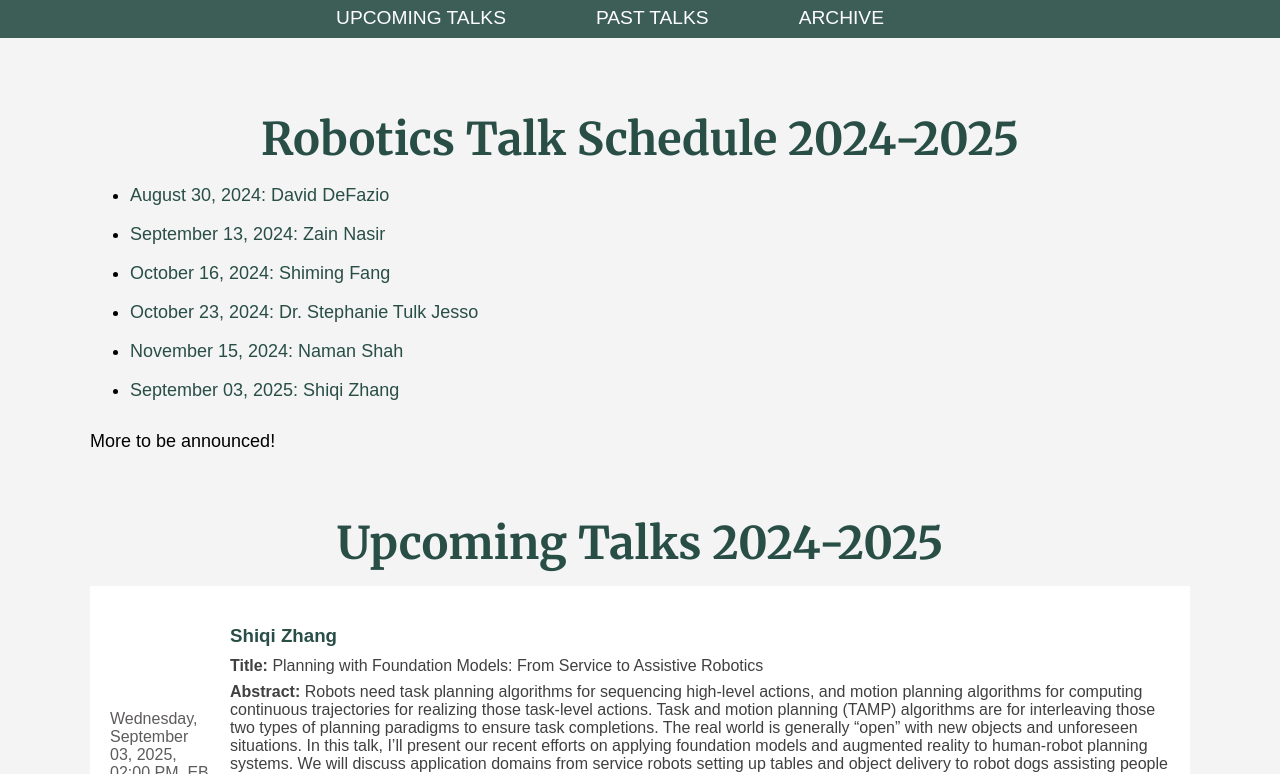
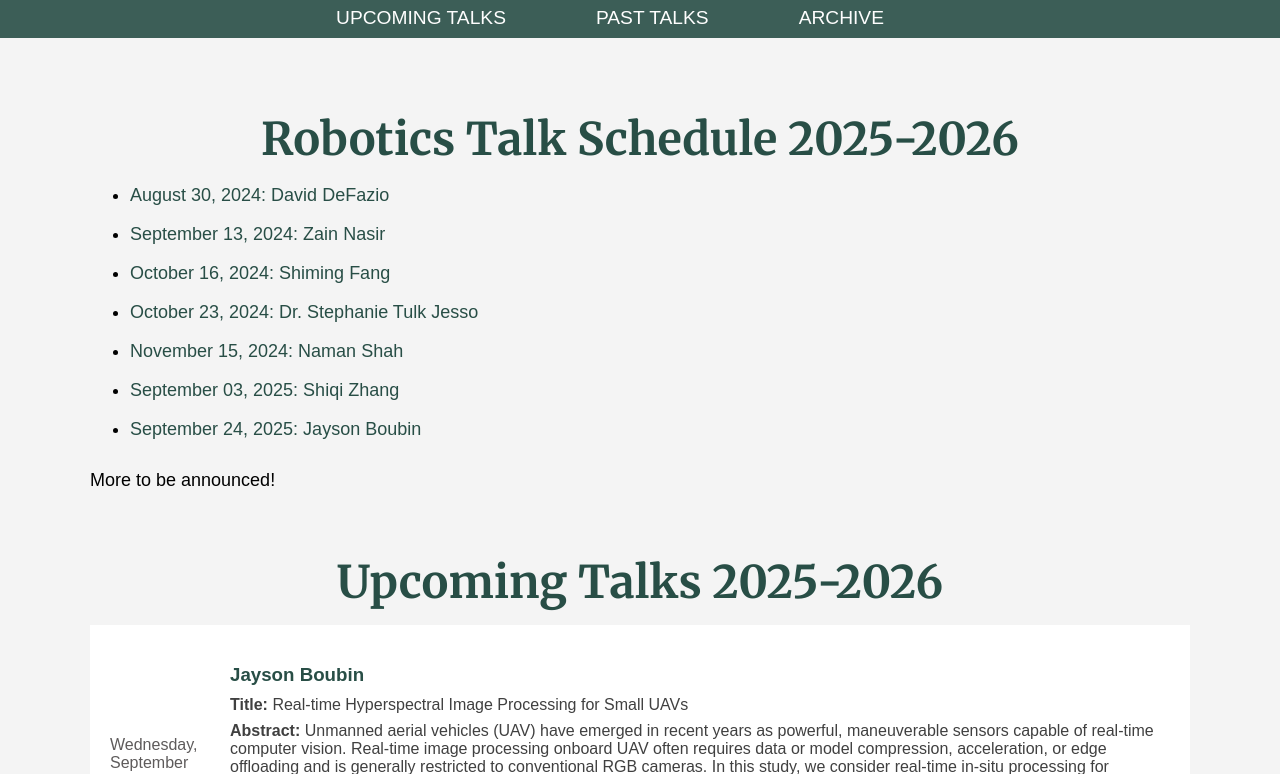
Before and after one commit to bing-robotics/bing-robotics.github.io, a React (Create React App) app: page / in a window 1280 px wide. Shown: the part 466-1240 px from the top of the page. Built offline with nearby package versions, Linux system fonts and the light colour scheme.

Commit message:
fix: updated TalkSection to 09/24

```diff
--- a/src/components/TalksSection.js
+++ b/src/components/TalksSection.js
@@ -1,21 +1,90 @@
-import React from 'react';
-import Talk from './Talk';
+import React from "react";
+import Talk from "./Talk";
 
 function TalksSection() {
   return (
     <section className="talks-section">
       <div id="talks-schedule" className="talks-wrapper">
-            <h2>Robotics Talk Schedule 2024-2025</h2>
-            <p style={{fontSize: '18px'}}><ul><li><a href='#Legged Locomotion and Collaborative Decision Making in Human-Robot Teams'>August 30, 2024: David DeFazio</a></li></ul></p>
-            <p style={{fontSize: '18px'}}><ul><li><a href='#NetSLAM: Network-Aware Path Planning for Edge-Assisted UAV Swarms'>September 13, 2024: Zain Nasir</a></li></ul></p>
-            <p style={{fontSize: '18px'}}><ul><li><a href='#Fine-Tuning Hybrid Physics-Informed Neural Networks for Vehicle Dynamics Model Estimation'>October 16, 2024: Shiming Fang</a></li></ul></p>
-            <p style={{fontSize: '18px'}}><ul><li><a href='#On the potential for human-centered, cognitively inspired AI for autonomous robotics in healthcare: a respectful critique'>October 23, 2024: Dr. Stephanie Tulk Jesso</a></li></ul></p>
-            <p style={{fontSize: '18px'}}><ul><li><a href='#Autonomously Learning World-Model Representations For Efficient Robot Planning'>November 15, 2024: Naman Shah</a></li></ul></p>
-            <p style={{fontSize: '18px'}}><ul><li><a href='#Planning with Foundation Models: From Service to Assistive Robotics'>September 03, 2025: Shiqi Zhang</a></li></ul></p>
-            <p style={{ marginTop: '30px', fontSize: '18px' }}>More to be announced!</p>
+        <h2>Robotics Talk Schedule 2025-2026</h2>
+        <p style={{ fontSize: "18px" }}>
+          <ul>
+            <li>
+              <a href="#Legged Locomotion and Collaborative Decision Making in Human-Robot Teams">
+                August 30, 2024: David DeFazio
+              </a>
+            </li>
+          </ul>
+        </p>
+        <p style={{ fontSize: "18px" }}>
+          <ul>
+            <li>
+              <a href="#NetSLAM: Network-Aware Path Planning for Edge-Assisted UAV Swarms">
+                September 13, 2024: Zain Nasir
+              </a>
+            </li>
+          </ul>
+        </p>
+        <p style={{ fontSize: "18px" }}>
+          <ul>
+            <li>
+              <a href="#Fine-Tuning Hybrid Physics-Informed Neural Networks for Vehicle Dynamics Model Estimation">
+                October 16, 2024: Shiming Fang
+              </a>
+            </li>
+          </ul>
+        </p>
+        <p style={{ fontSize: "18px" }}>
+          <ul>
+            <li>
+              <a href="#On the potential for human-centered, cognitively inspired AI for autonomous robotics in healthcare: a respectful critique">
+                October 23, 2024: Dr. Stephanie Tulk Jesso
+              </a>
+            </li>
+          </ul>
+        </p>
+        <p style={{ fontSize: "18px" }}>
+          <ul>
+            <li>
+              <a href="#Autonomously Learning World-Model Representations For Efficient Robot Planning">
+                November 15, 2024: Naman Shah
+              </a>
+            </li>
+          </ul>
+        </p>
+        <p style={{ fontSize: "18px" }}>
+          <ul>
+            <li>
+              <a href="#Planning with Foundation Models: From Service to Assistive Robotics">
+                September 03, 2025: Shiqi Zhang
+              </a>
+            </li>
+          </ul>
+        </p>
+        <p style={{ fontSize: "18px" }}>
+          <ul>
+            <li>
+              <a href="#Real-time Hyperspectral Image Processing for Small UAVs">
+                September 24, 2025: Jayson Boubin
+              </a>
+            </li>
+          </ul>
+        </p>
+        <p style={{ marginTop: "30px", fontSize: "18px" }}>
+          More to be announced!
+        </p>
       </div>
       <div id="upcoming-talks" className="talks-wrapper">
-            <h2>Upcoming Talks 2024-2025</h2>
+        <h2>Upcoming Talks 2025-2026</h2>
+        <Talk
+          id="Real-time Hyperspectral Image Processing for Small UAVs"
+          time="Wednesday, September 24, 2025, 02:00 PM, EB T1"
+          speaker="Jayson Boubin"
+          title="Real-time Hyperspectral Image Processing for Small UAVs"
+          abstract="Unmanned aerial vehicles (UAV) have emerged in recent years as powerful, maneuverable sensors capable of real-time computer vision. Real-time image processing onboard UAV often requires data or model compression, acceleration, or edge offloading and is generally restricted to conventional RGB cameras. In this study, we consider real-time in-situ processing for hyperspectral imaging (HSI). HSI cameras detect many wavelengths of light. Material-specific spectral signatures can be matched to camera outputs to identify materials in a UAV’s environment, but HSI cameras produce large amounts of information that generally require offline processing by heavy-weight software. We present REMIX, a real-time hyperspectral processing payload for small UAV. REMIX uses a custom software library, light-weight hyperspectral camera, and small embedded device to process and visualize HSI data in real-time. REMIX processes HSI lines in under 5ms, allowing HSI perception to be visualized in real-time where conventional methods may take hours. We show that, when properly configured, adding real-time processing via REMIX degrades UAV flight time by only 4% and increases HSI processing speeds by up to 6X compared to naive payloads, and further decreases post-processing time by 20.48X compared to conventional methods, even when using significantly less powerful equipment."
+        />
+      </div>
+      <div id="past-talks" className="talks-wrapper">
+        <h2>Past Talks 2025-2026</h2>
         <Talk
           id="Planning with Foundation Models: From Service to Assistive Robotics"
           time="Wednesday, September 03, 2025, 02:00 PM, EB T1"
@@ -24,9 +93,7 @@ function TalksSection() {
           abstract="Robots need task planning algorithms for sequencing high-level actions, and motion planning algorithms for computing continuous trajectories for realizing those task-level actions. Task and motion planning (TAMP) algorithms are for interleaving those two types of planning paradigms to ensure task completions. The real world is generally “open” with new objects and unforeseen situations. In this talk, I’ll present our recent efforts on applying foundation models and augmented reality to human-robot planning systems. We will discuss application domains from service robots setting up tables and object delivery to robot dogs assisting people with visual impairment in navigation"
           bio="Dr. Shiqi Zhang is an Associate Professor with the School of Computing, the State University of New York at Binghamton (SUNY Binghamton). His research interests include robot decision making, robot learning and human-robot systems. He was a Postdoc at the University of Texas at Austin and received his Ph.D. in Computer Science from Texas Tech University. His research has been supported by NSF, OPPO (Faculty Research Award), Ford (URP Award), DEEP Robotics and Guiding Eyes. He received the Best Robotics Paper Award from the 2018 AAMAS conference, Outstanding Associate Editor recognition in 2024 from the IEEE RA-L journal."
         />
-        </div>
-        <div id="past-talks" className="talks-wrapper">
-            <h2>Past Talks 2024</h2>
+        <h2>Past Talks 2024-2025</h2>
         <Talk
           id="Autonomously Learning World-Model Representations For Efficient Robot Planning"
           time="Wednesday, November 15, 2024, 12:00 PM, EB T1"
@@ -42,8 +109,17 @@ function TalksSection() {
           speaker="Dr. Stephanie Tulk Jesso"
           title="On the potential for human-centered, cognitively inspired AI for autonomous robotics in healthcare: a respectful critique"
           abstract="Historically, the fields of computer science, cognitive science, and neuroscience have been tightly linked. To date, this collaboration has yielded major advances in how the brain and mind are understood, as well as the ways in which artificial minds can be constructed to serve as new collaborators to humans. Yet there are still significant gaps between the capabilities of state-of-the-art autonomous robots and the expectations developed by real users who are now encountering autonomous robots on the job. Human-centered design and human factors research can help to bridge these gaps to create safe, effective, and desirable human-robot systems."
-                abstract1 ="In this talk, I will discuss how human minds compare to current-state AI systems, and how insights from human cognition can be used to create more efficient and capable autonomous robots. I will also present a case study of an evaluation conducted on two autonomous robots intended to aid nurses within hospital settings: Moxi and TUG. Both cobots were originally considered for procurement by our collaborating healthcare system, UHS, at which time our team discovered a lack of evidence on either platform in academic literature. This led us to analyze user comments on social media, which elucidated common struggles within real-world environments. In order to improve the fit of autonomous robots into human environments, collaborative research must be conducted and evidence must be shared. Hope to see you there!"
-                papers={<a href="https://www.researchgate.net/publication/380014080_On_the_potential_for_human-centered_cognitively_inspired_AI_to_bridge_the_gap_between_optimism_and_reality_for_autonomous_robotics_in_healthcare_a_respectful_critique" target="_blank" rel="noopener noreferrer"> Feel free to check out our conference proceedings paper here!</a>}
+          abstract1="In this talk, I will discuss how human minds compare to current-state AI systems, and how insights from human cognition can be used to create more efficient and capable autonomous robots. I will also present a case study of an evaluation conducted on two autonomous robots intended to aid nurses within hospital settings: Moxi and TUG. Both cobots were originally considered for procurement by our collaborating healthcare system, UHS, at which time our team discovered a lack of evidence on either platform in academic literature. This led us to analyze user comments on social media, which elucidated common struggles within real-world environments. In order to improve the fit of autonomous robots into human environments, collaborative research must be conducted and evidence must be shared. Hope to see you there!"
+          papers={
+            <a
+              href="https://www.researchgate.net/publication/380014080_On_the_potential_for_human-centered_cognitively_inspired_AI_to_bridge_the_gap_between_optimism_and_reality_for_autonomous_robotics_in_healthcare_a_respectful_critique"
+              target="_blank"
+              rel="noopener noreferrer"
+            >
+              {" "}
+              Feel free to check out our conference proceedings paper here!
+            </a>
+          }
           bio="Dr. Stephanie Tulk Jesso is an assistant professor in the School of Systems Science and Industrial Engineering. She is the PI of the Human-Centered Mindful Technologies Lab at Binghamton, a co-founder of the SUNY Nursing, Engineering and Applied Research Collaborative, and focuses on research related to design, implementation, and impacts of emerging technologies in the real world."
         />
         <Talk
```
Also changed, not shown: 17 other files (tests, documents, lock files or other folders). Lines whose indentation alone changed are shown as unchanged.
